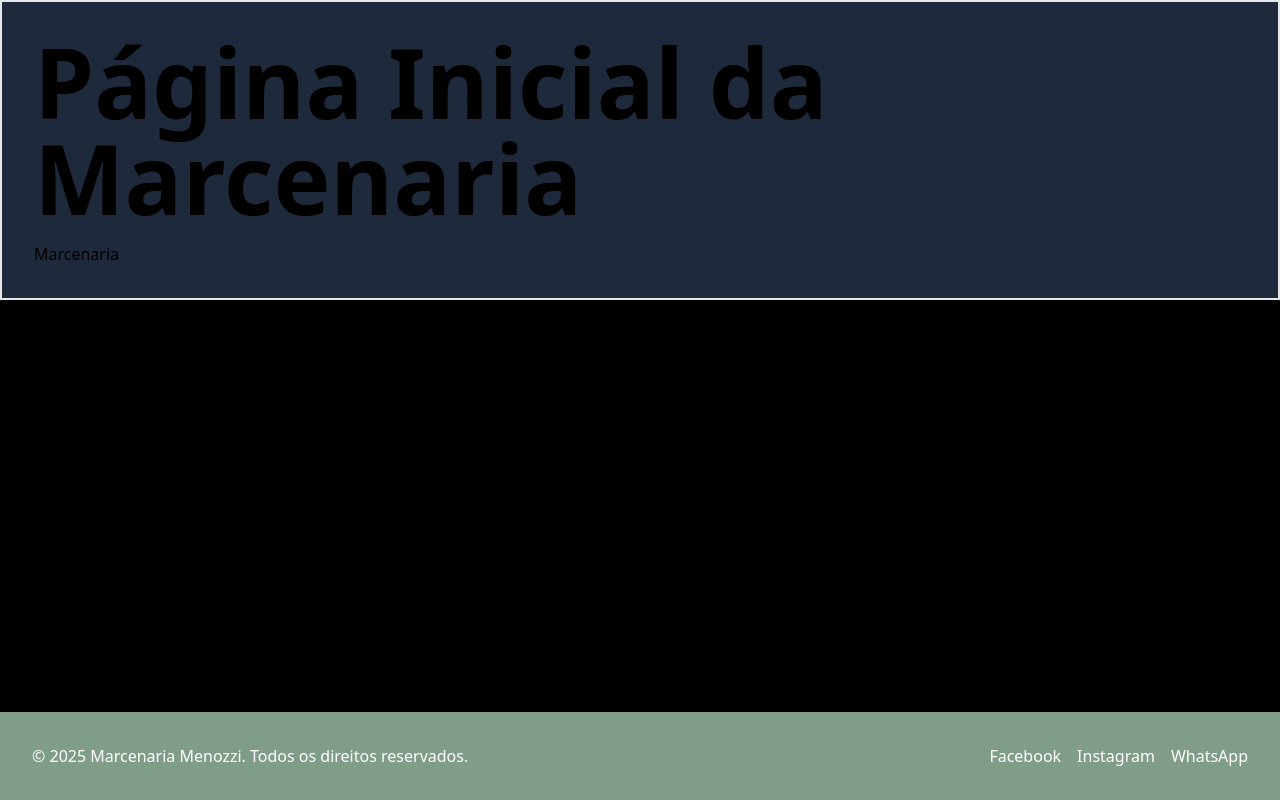
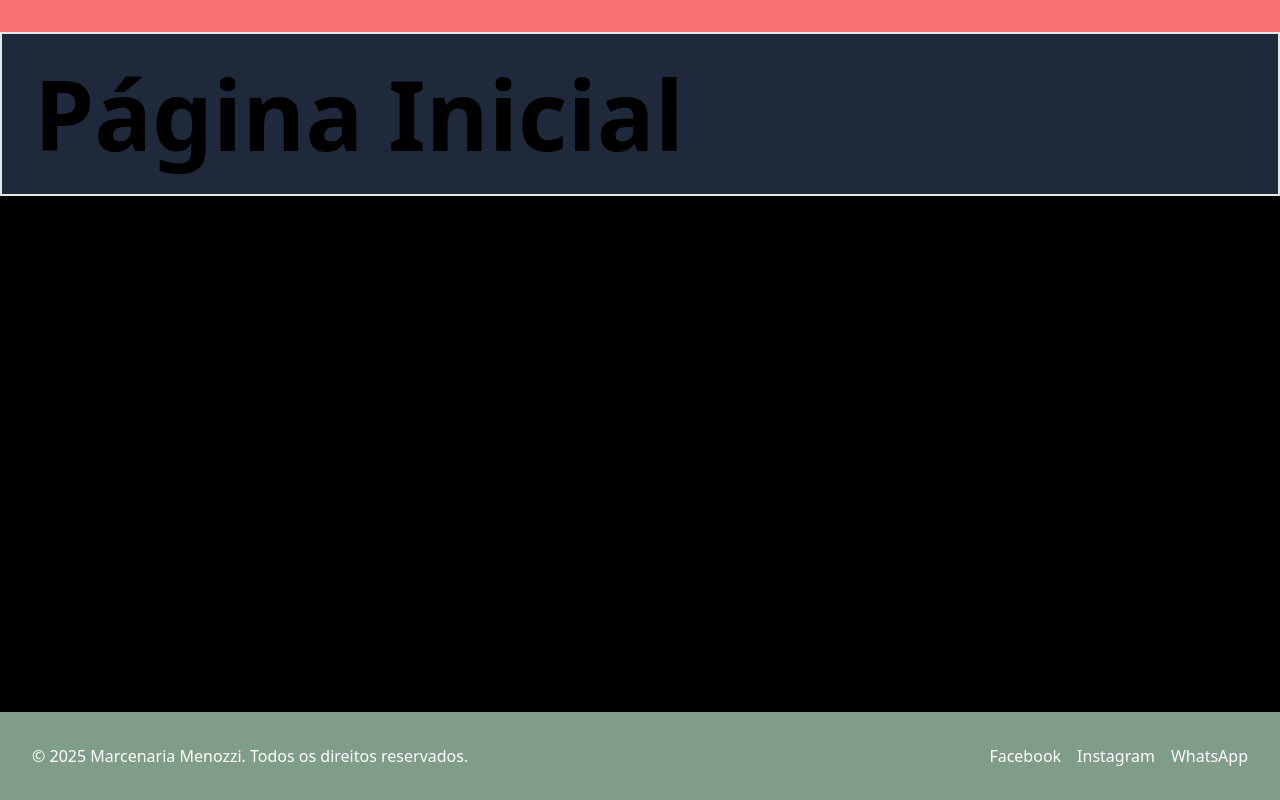
Before and after one commit to Renan-Bacheschi/projeto-marcenaria-next, a Next.js app: page / in a window 1280 px wide. Built offline with nearby package versions, Linux system fonts and the light colour scheme.

Commit message:
estrutura base header apenas para pc

```diff
--- a/src/app/components/Header.js
+++ b/src/app/components/Header.js
@@ -1,15 +1,23 @@
-"use client";
+import Link from 'next/link';
 
-import { useState } from 'react';
-import Link from 'next/link';
-import {Menu} from 'lucide-react';
 
 const Header = () => {
 
-  const [menuAberto, setMenuAberto] = useState(false);
 
   return (
-        <header className='bg-verde-salvia'>
+    <header className='hidden md:flex justify-between items-center py-4 px-8 bg-red-400 shadow-md'>
+      <div className='logo'>
+        <link href='/' className='text-2xl font-bold text-amber-300'>
+        </link>
+      </div>
+
+      <nav>
+        <ul>
+          <li></li>
+          <li></li>
+          <li></li>
+        </ul>
+      </nav>
 
     </header>
   );
--- a/src/app/page.js
+++ b/src/app/page.js
@@ -2,8 +2,7 @@
   return (
 
     <div className="container mx-auto p-8 bg-slate-800 border-2">
-      <h1 className="text-8xl font-bold">Página Inicial da Marcenaria</h1>
-      <p className="mt-4">Marcenaria</p>
+      <h1 className="text-8xl font-bold">Página Inicial</h1>
     </div>
 
   );
```
